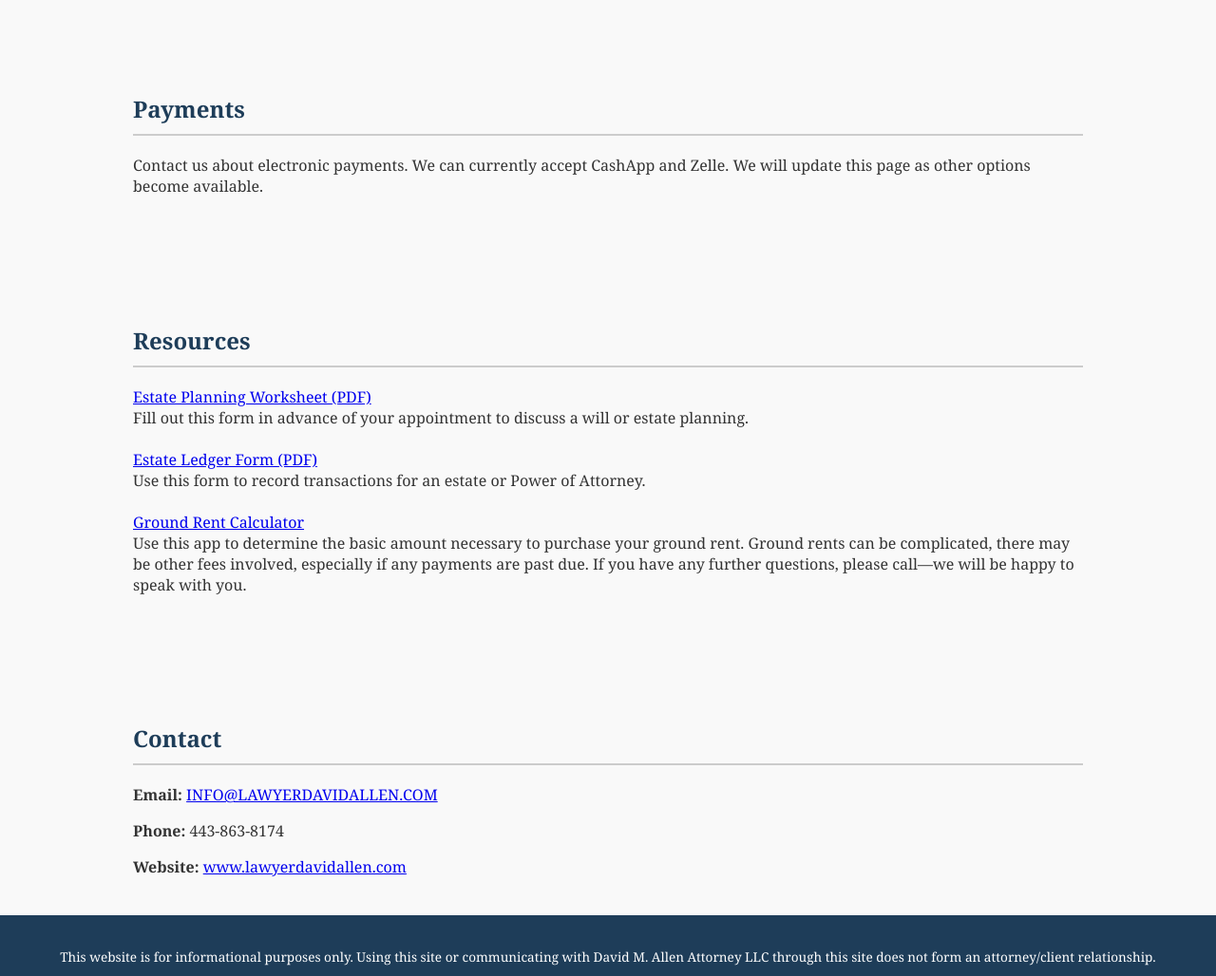
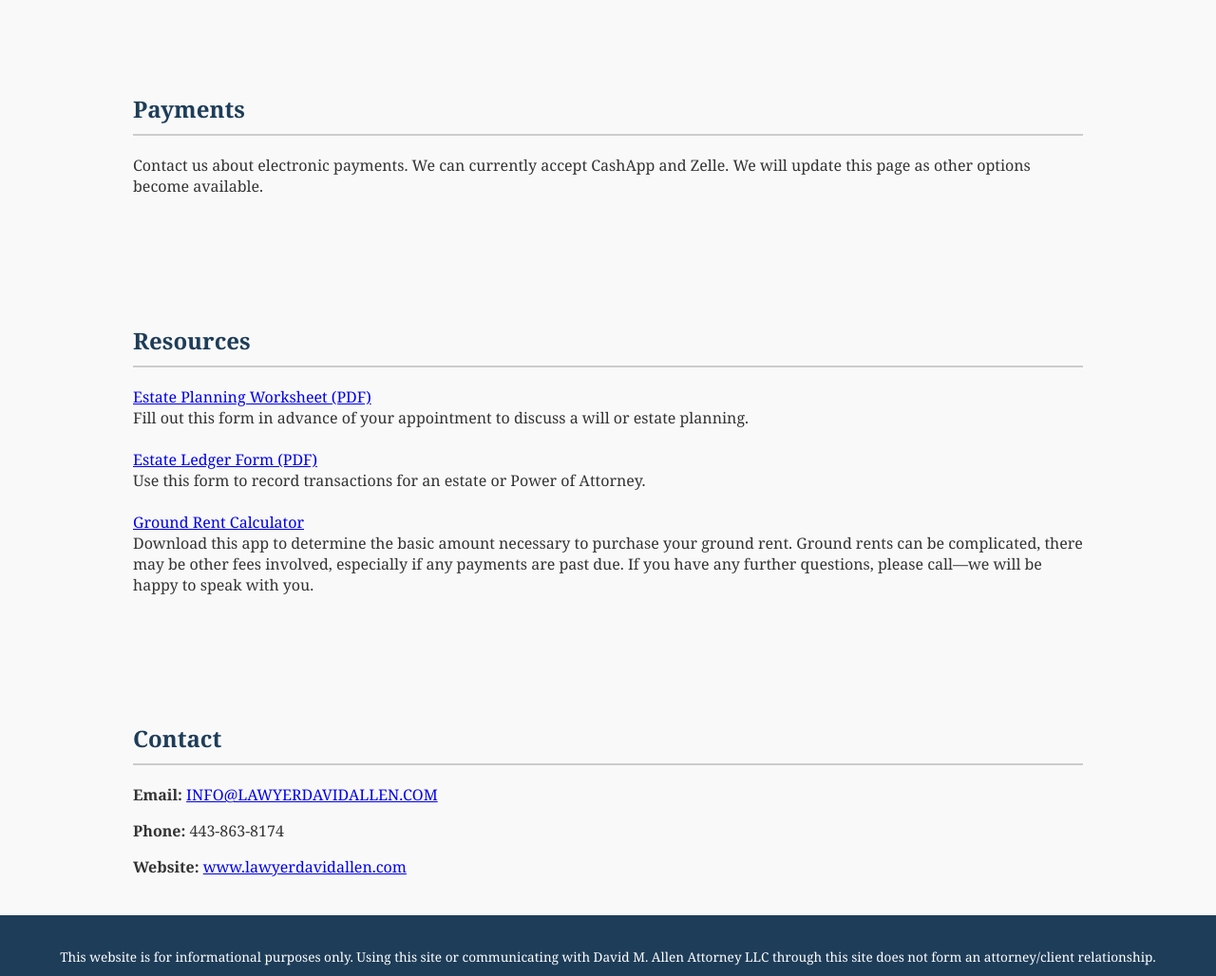
Before and after one commit to dmallen2025/lawyerdavidallen.github.io, a plain HTML site: page index.html in a window 1280 px wide. Shown: the part 2725-3753 px from the top of the page at 95% size. Drawn offline with Linux system fonts and the light colour scheme.

Commit message:
Update index.html
Quick wording fix

```diff
--- a/index.html
+++ b/index.html
@@ -291,7 +291,7 @@
         <br/><br/>
 
           <a href="Ground Rent Redemption Calculator - ver 1.0 - 3_2001.xlsx" target="_blank">Ground Rent Calculator</a><br>
-          Use this app to determine the basic amount necessary to purchase your ground rent. Ground rents can be complicated, there may be other fees involved, especially if any payments are past due. If you have any further questions, please call—we will be happy to speak with you.
+          Download this app to determine the basic amount necessary to purchase your ground rent. Ground rents can be complicated, there may be other fees involved, especially if any payments are past due. If you have any further questions, please call—we will be happy to speak with you.
 
     </section>
 
```
